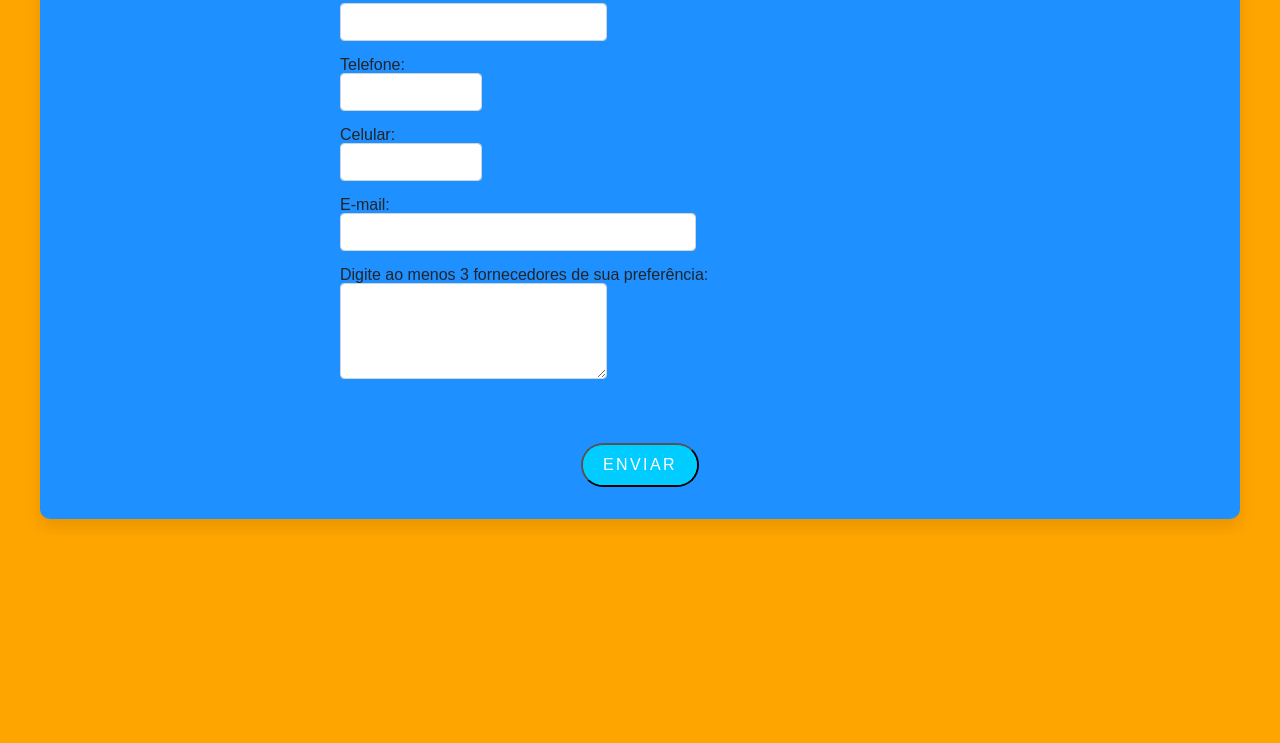
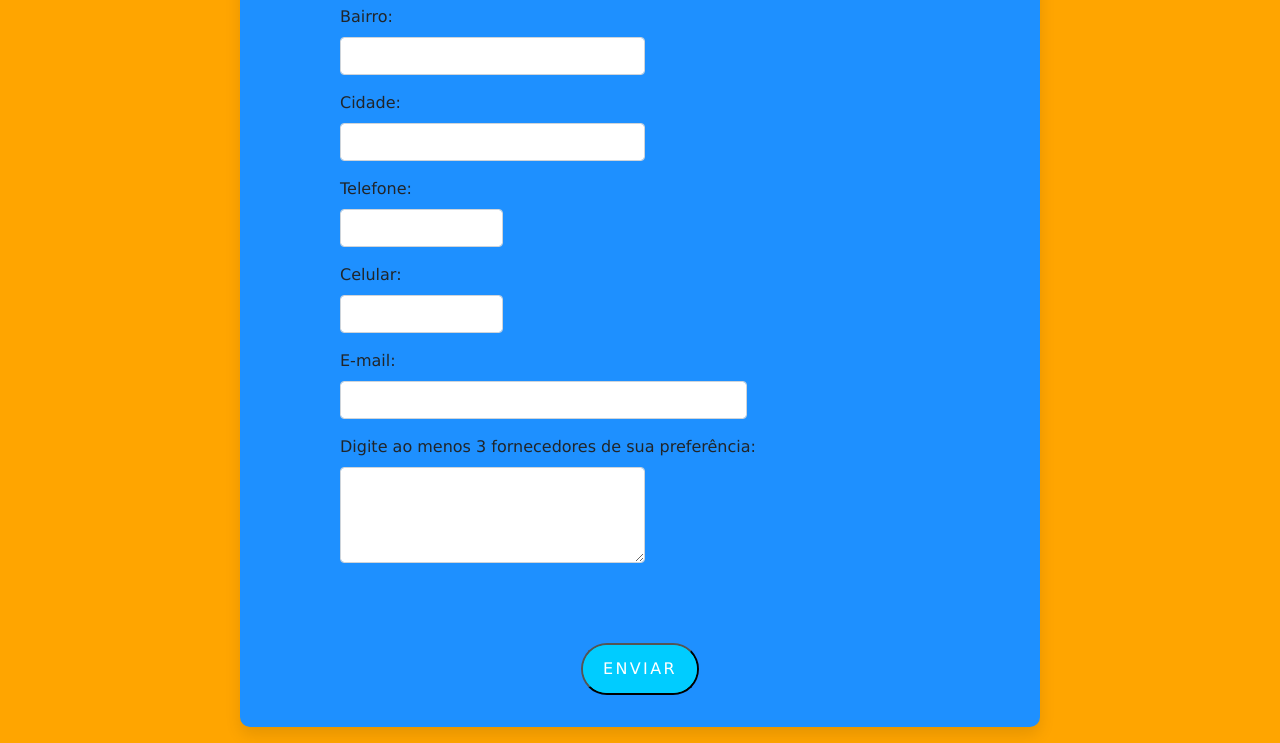
Before and after one commit to compensadosbaixinho/cad_parceiro, a plain HTML site: page index.html in a window 1280 px wide. Shown: the part 635-1378 px from the top of the page. Before the commit the page ends 1170 px from the top, so only its background shows below. Drawn offline with nearby package versions, Linux system fonts and the light colour scheme.

Commit message:
Add files via upload

```diff
--- a/index.html
+++ b/index.html
@@ -1,7 +1,7 @@
 <!DOCTYPE html>
 <html>
 <head>
-  <title>Cadastro de Cliente</title>
+  <title>Cadastro de Clientes</title>
   <link rel="stylesheet" href="https://stackpath.bootstrapcdn.com/bootstrap/4.3.1/css/bootstrap.min.css">
   <script src="https://code.jquery.com/jquery-3.6.0.min.js"></script>
   <script src="https://cdnjs.cloudflare.com/ajax/libs/jquery.mask/1.14.15/jquery.mask.min.js"></script>
@@ -10,7 +10,7 @@
 </head>
 <body>
   <div class="container">
-    <h1 class="text-center mt-4">Cadastro de Parceiros</h1>
+    <h1 class="text-center mt-4">Cadastro de Clientes</h1>
 
     <form id="client-form" class="mx-auto mt-5" style="max-width: 600px;">
       <div class="form-group">
@@ -99,7 +99,7 @@
       </div>
 
       <div class="form-group">
-        <label for="fornecedor">Digite ao menos 3 fornecedores de sua preferência:</label>
+        <label for="fornecedor">Digite ao menos 3 fornecedores de sua preferência:</label> <br>
         <textarea class="form-control" id="fornecedor" name="fornecedor" rows="3" required></textarea>
     </div>
     <br><br>
--- a/style.css
+++ b/style.css
@@ -1,50 +1,7 @@
-html, body, div, span, applet, object, iframe,
-h2, h3, h4, h5, h6, p, blockquote, pre,
-a, abbr, acronym, address, big, cite, code,
-del, dfn, em, img, ins, kbd, q, s, samp,
-small, strike, strong, sub, sup, tt, var,
-b, u, i, center,
-dl, dt, dd, ol, ul, li,
-fieldset, form, label, legend,
-table, caption, tbody, tfoot, thead, tr, th, td,
-article, aside, canvas, details, embed,
-figure, figcaption, footer, header, hgroup,
-menu, nav, output, ruby, section, summary,
-time, mark, audio, video {
-    margin: 0;
-    padding: 0;
-    border: 0;
-    font-size: 100%;
-    font: inherit;
-    vertical-align: baseline;
-}
-/* HTML5 display-role reset for older browsers */
-article, aside, details, figcaption, figure,
-footer, header, hgroup, menu, nav, section {
-    display: block;
-}
-body {
-    line-height: 1;
-}
-ol, ul {
-    list-style: none;
-}
-blockquote, q {
-    quotes: none;
-}
-blockquote:before, blockquote:after,
-q:before, q:after {
-    content: '';
-    content: none;
-}
-table {
-    border-collapse: collapse;
-    border-spacing: 0;
-}
 
 body {
   background-color: orange;
-  font-family: Arial;
+  font-family: Verdana;
   text-decoration: none;
   display: flex;
   justify-content: center;
@@ -60,7 +17,7 @@ body {
   background-color: #1E90FF;
   padding: 2rem;
   width: 100%;
-  max-width: 1200px;  /* você pode ajustar este valor para o máximo que desejar */
+  max-width: 800px;  /* você pode ajustar este valor para o máximo que desejar */
 }
 
 h1 {
```
